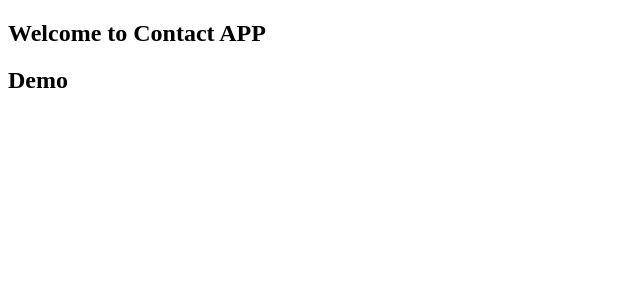
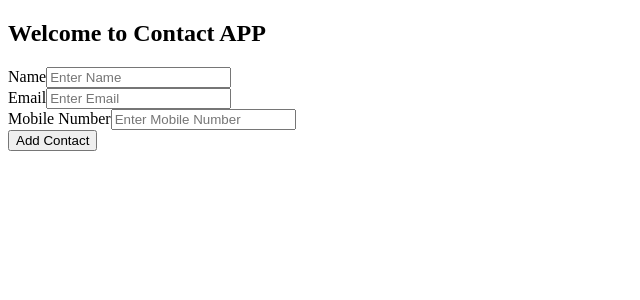
Before and after one commit to npadal848/contact-app, a React (Create React App) app: page / in a window 1280 px wide. Shown: the top 300 px of the page, without its empty margins (0-640 px from the left). Built offline with nearby package versions, Linux system fonts and the light colour scheme.

Commit message:
fixed store issue

```diff
--- a/src/components/contact/ContactDetails.js
+++ b/src/components/contact/ContactDetails.js
@@ -1,15 +1,31 @@
 import React, { Component } from "react";
 import { connect, useDispatch } from "react-redux";
 import { addContact } from "../../redux/action/contactActions";
+import store from "../../redux/store";
 
 class ContactDetails extends Component {
   constructor(props) {
     super(props);
+    this.state = {
+      contacts: {
+        name: "",
+        email: "",
+        mobileNumber: "",
+      },
+    };
+  }
+
+  static getDerivedStateFromProps(props, state) {
+    console.log("PROPS: ", props);
+    console.log("STATE: ", state);
+    const data = store.getState();
+    // this.setState({ contacts: data.allContact.contacts });
+    // console.log("componentDidMount: ", this.state.contacts);
+    return { contacts: data.allContact.contacts };
   }
 
   render() {
-    const { formValue } = this.props;
-    const { name, email, mobileNumber } = formValue;
+    const { name, email, mobileNumber } = this.state.contacts;
     return (
       <div>
         <h2>Contact Details</h2>
@@ -20,15 +36,15 @@ class ContactDetails extends Component {
     );
   }
 }
+
 const mapStateToProps = (state) => {
   return {
-    formValue: state.form.contactForm.values,
+    allContacts: state.allContact.connects,
   };
 };
-// const mapDispatchToProps = (state) => {
-//   return {
-//     formValue: state.form.contactForm.values,
-//   };
-// };
+const mapDispatchToProps = (dispatch) => {
+  return { dispatch };
+};
 
-export default connect(mapStateToProps)(ContactDetails);
+export default connect(mapStateToProps, mapDispatchToProps)(ContactDetails);
+// export default ContactDetails;
--- a/src/components/contact/contact-form.js
+++ b/src/components/contact/contact-form.js
@@ -9,35 +9,60 @@ class ContactForm extends React.Component {
     super(props);
     this.state = {
       isFormSubmit: false,
-      contacts: {},
     };
   }
-  componentDidMount = () => {
-    const { dispatch } = this.props;
-    dispatch(addContact({ name: "nagesh" }));
-  };
   submitFormHandler = (values) => {
-    // dispatch(addContact(values));
-    // console.log("submitFormHandler: ", values);
     this.state.isFormSubmit = true;
     const { dispatch } = this.props;
-
-    dispatch(addContact({ name: "nagesh" }));
+    dispatch(addContact(values));
   };
   render() {
     const { handleSubmit } = this.props;
-    // const dispatch = useDispatch();
     return (
       <div>
-        <h2>Demo</h2>
+        <form onSubmit={handleSubmit(this.submitFormHandler)}>
+          <label>Name</label>
+          <Field
+            name="name"
+            component="input"
+            type="text"
+            placeholder="Enter Name"
+          />
+          <br />
+          <label>Email</label>
+          <Field
+            name="email"
+            component="input"
+            type="email"
+            placeholder="Enter Email"
+          />
+          <br />
+          <label>Mobile Number</label>
+          <Field
+            name="mobileNumber"
+            component="input"
+            type="number"
+            placeholder="Enter Mobile Number"
+          />
+          <br />
+          <button type="submit">Add Contact</button>
+          {this.state.isFormSubmit ? <ContactDetails /> : null}
+        </form>
       </div>
     );
   }
 }
 
+const mapStateToProps = (state) => {
+  return {
+    allContacts: state.allContact.connects,
+  };
+};
+
 const mapDispatchToProps = (dispatch) => {
   return { dispatch };
 };
 
-export default // reduxForm({ form: "contactForm" })
-connect(mapDispatchToProps)(ContactForm);
+export default reduxForm({ form: "contactForm" })(
+  connect(mapStateToProps, mapDispatchToProps)(ContactForm)
+);
--- a/src/redux/reducer/contactReducer.js
+++ b/src/redux/reducer/contactReducer.js
@@ -1,13 +1,10 @@
 import { ActionTypes } from "../constant/ActionTypes";
 
 const initialState = {
-  contacts: [],
+  contacts: {},
 };
 
 export const addContactReducer = (state = initialState, { type, payload }) => {
-  console.log("In reducer");
-  console.log(payload);
-  console.log("TYPE: ", type);
   switch (type) {
     case ActionTypes.ADD_CONTACT:
       return { ...state, contacts: payload };
```
